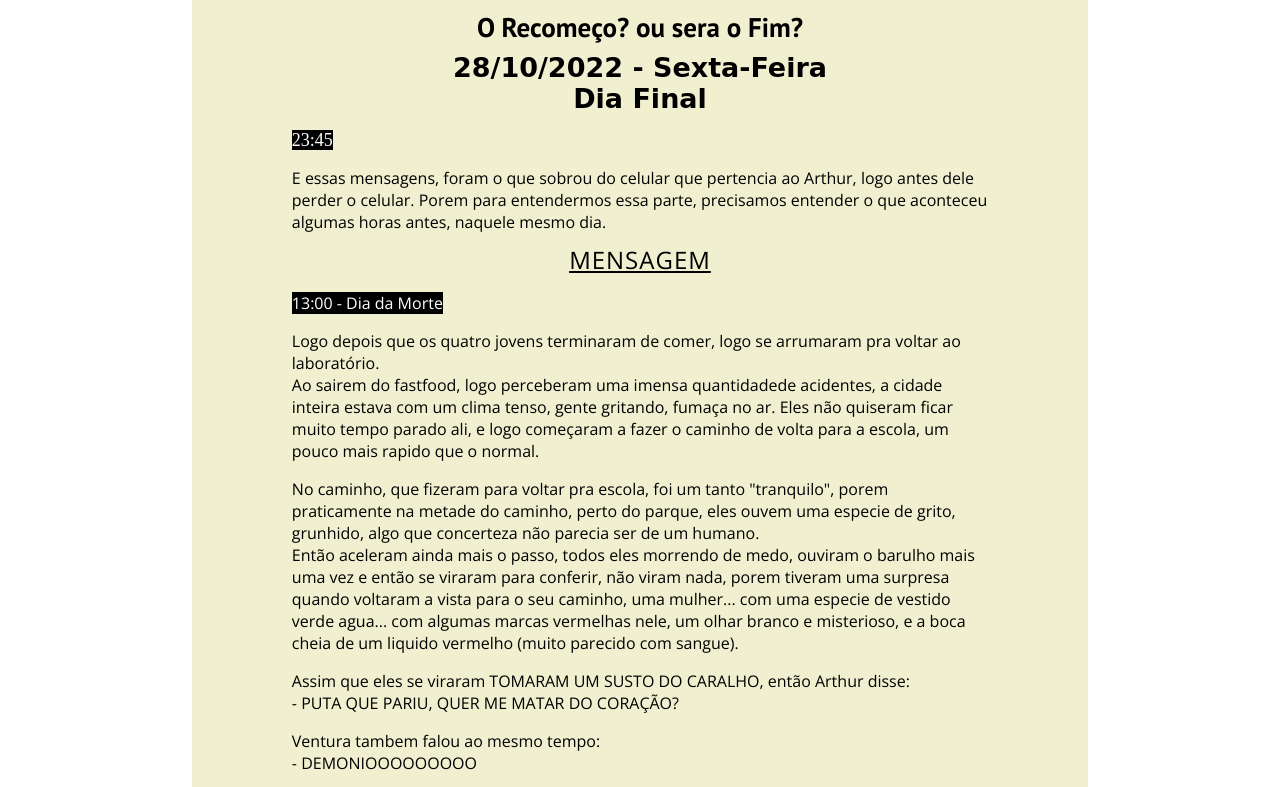
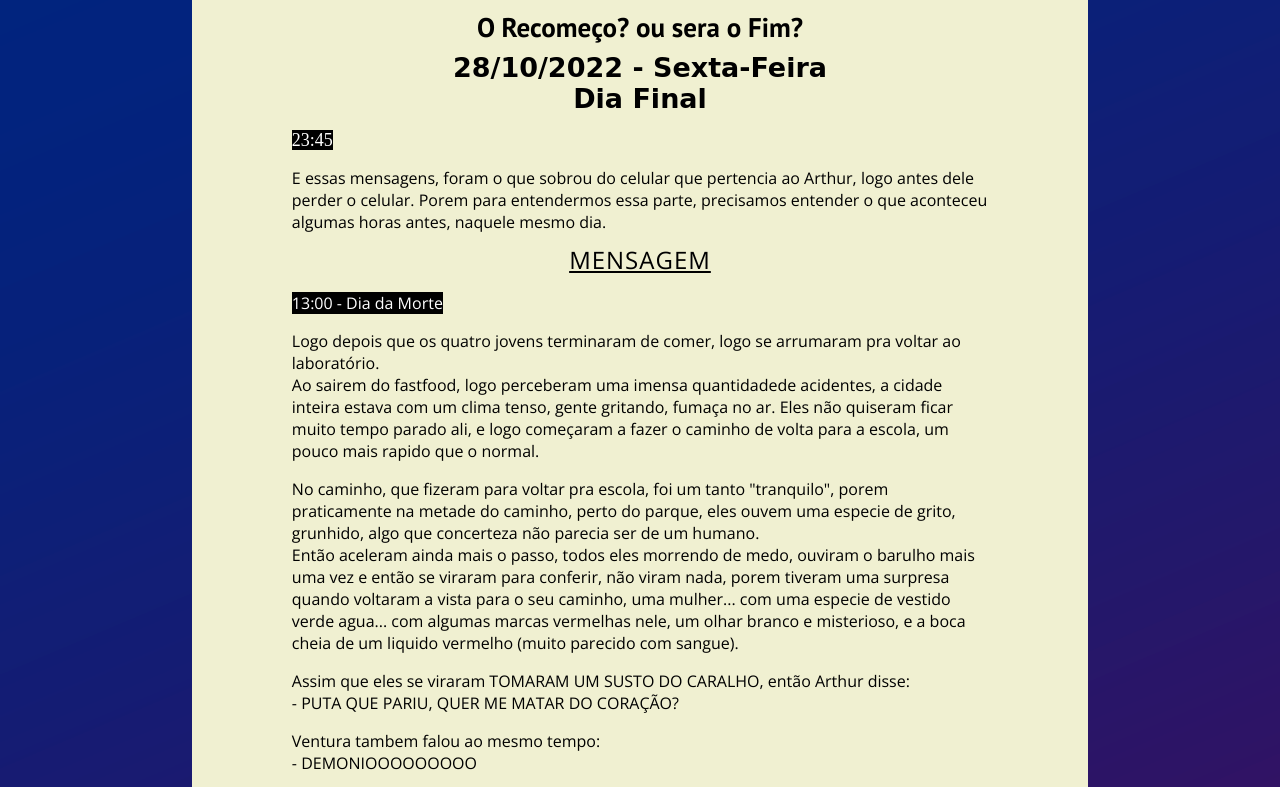
Before and after one commit to Presente-Da-Nicki/Historinha-cap2, a plain HTML site: page index.html in a window 1280 px wide. Shown: the part 135-922 px from the top of the page. Drawn offline with nearby package versions, Linux system fonts and the light colour scheme; a web font is replaced by a local one.

Commit message:
Update historinha.css

```diff
--- a/historinha.css
+++ b/historinha.css
@@ -4,7 +4,7 @@ html{
 
 body {
     height: 100%;
-    background-image: url(/Historinha/Fundo-Gradient.png);
+    background-image: url(Fundo-Gradient.png);
     background-size: cover;
     background-position: center;
 }
```
